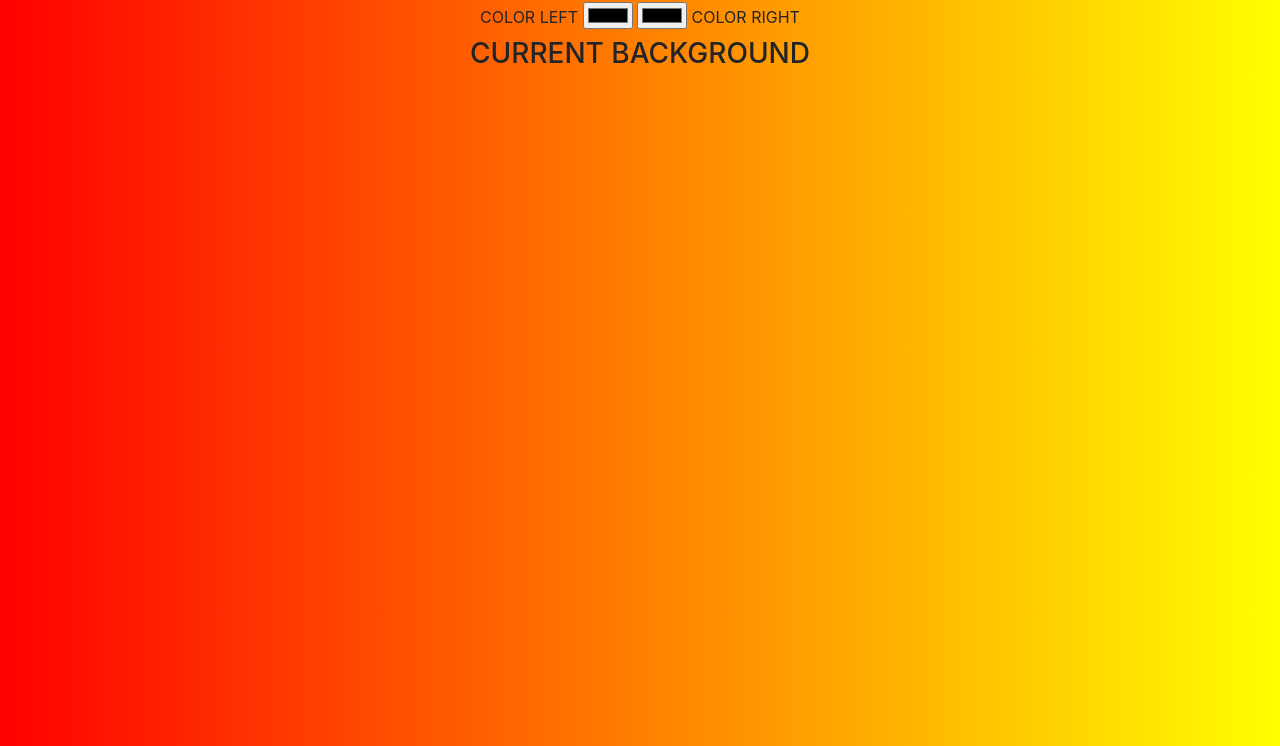
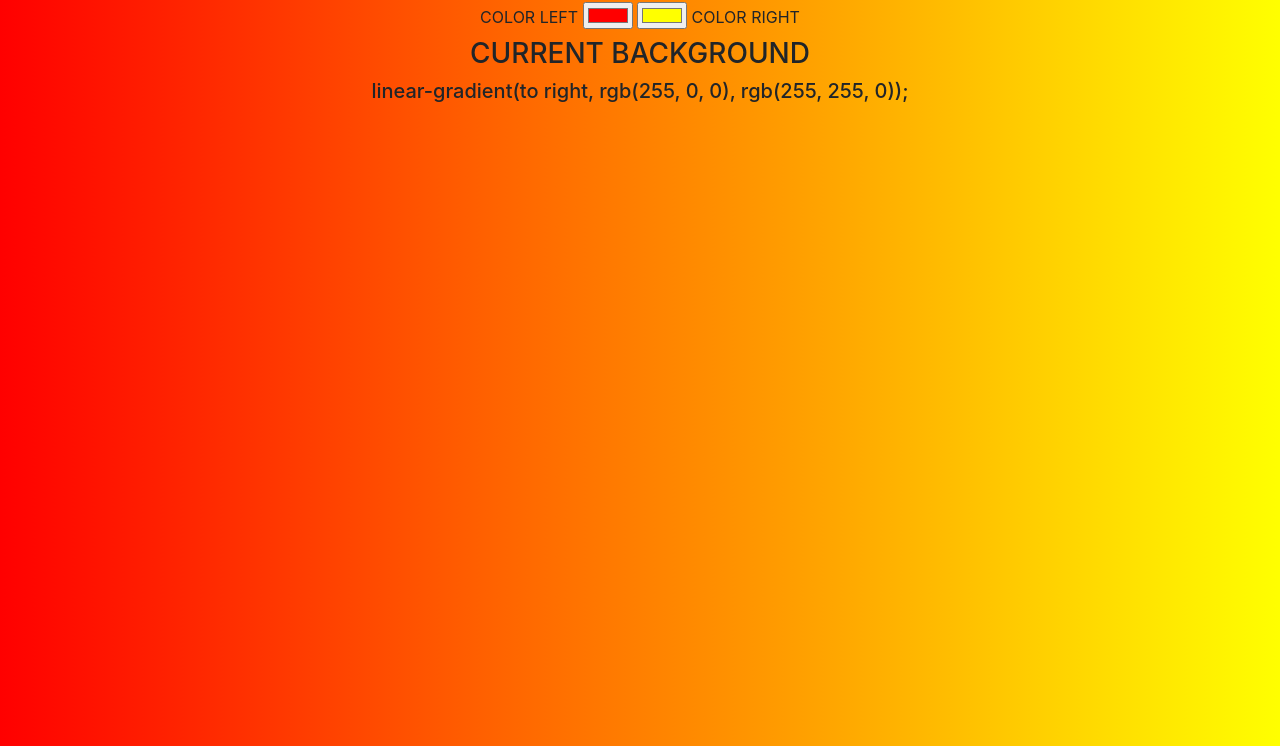
Before and after one commit to harshithRai/utilities, a plain HTML site: page index.html in a window 1280 px wide. Shown: the part 54-800 px from the top of the page. Drawn offline with nearby package versions, Linux system fonts and the light colour scheme.

Commit message:
Add files via upload

```diff
--- a/app.js
+++ b/app.js
@@ -2,12 +2,18 @@ let body = document.getElementsByTagName("body")[0];
 let leftColor = document.querySelector("#leftColor");
 let rightColor = document.querySelector("#rightColor");
 let curBg = document.querySelector("#curBg");
+
+window.onload = () => {
+	leftColor.value = "#ff0000"; //red
+	rightColor.value = "#ffff00"; //yellow
+	body.style.background = "linear-gradient(to right, " + leftColor.value + "," + rightColor.value + ")";
+	curBg.textContent = body.style.background + ";";
+}
 
 function setGradient() {
 	body.style.background = "linear-gradient(to right, " + leftColor.value + "," + rightColor.value + ")";
 	curBg.textContent = body.style.background + ";";
 }
 
-
 leftColor.addEventListener("input", setGradient);
 rightColor.addEventListener("input", setGradient);
--- a/style.css
+++ b/style.css
@@ -1,6 +1,5 @@
 body {
 	text-align: center;
-	background: linear-gradient(to right, red, yellow);
 }
 
 body h1 {
```
Also changed, not shown: index.html (+1 -0 lines).
